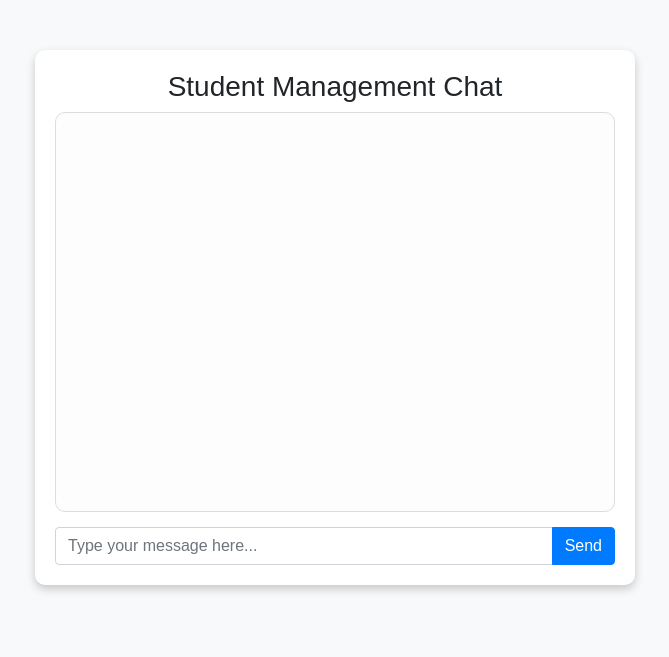
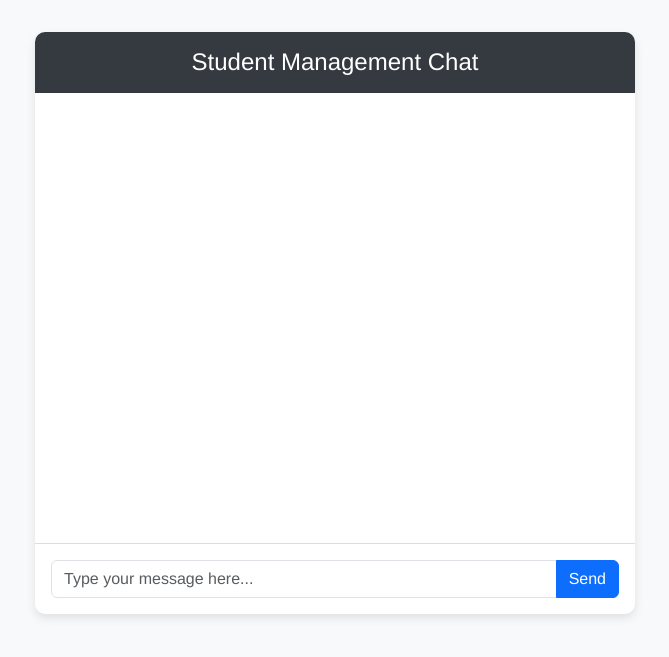
Before and after one commit to srjmnh/student_ai, a Flask app: page / in a window 1280 px wide. Shown: the top 657 px of the page, without its empty margins (305-974 px from the left). Run offline with Flask 2, Linux system fonts and the light colour scheme; parts of the project's set-up code (start-up, migrations or seed data) failed here and were passed over; some libraries are stand-ins or nearby versions.

Commit message:
Update index.html

```diff
--- a/templates/index.html
+++ b/templates/index.html
@@ -1,97 +1,150 @@
 <!DOCTYPE html>
-<html>
+<html lang="en">
 <head>
+  <meta charset="UTF-8" />
+  <!-- Ensures mobile responsiveness -->
+  <meta name="viewport" content="width=device-width, initial-scale=1.0" />
+
   <title>Student Management Chat</title>
-    <link rel="stylesheet" href="https://maxcdn.bootstrapcdn.com/bootstrap/4.5.2/css/bootstrap.min.css">
+
+  <!-- Bootstrap 5 CSS -->
+  <link
+    href="https://cdn.jsdelivr.net/npm/bootstrap@5.3.0/dist/css/bootstrap.min.css"
+    rel="stylesheet"
+  />
+
   <style>
     body {
-            font-family: Arial, sans-serif;
       background-color: #f8f9fa;
+      font-family: "Helvetica Neue", Arial, sans-serif;
+      margin: 0;
+      padding: 0;
     }
-        .chat-container {
+
+    .chat-wrapper {
       max-width: 600px;
-            margin: 50px auto;
-            background: #fff;
+      margin: 2rem auto;
       border-radius: 10px;
-            box-shadow: 0 4px 10px rgba(0, 0, 0, 0.2);
-            padding: 20px;
+      background-color: #fff;
+      box-shadow: 0 4px 10px rgba(0, 0, 0, 0.1);
     }
+
+    .chat-header {
+      background-color: #343a40; /* Dark color for header */
+      color: #fff;
+      padding: 1rem;
+      border-radius: 10px 10px 0 0;
+    }
+
+    .chat-body {
+      height: 450px;
+      overflow-y: auto; /* Scrollable chat area */
+      padding: 1rem;
+    }
+
     .chat-bubble {
-            margin: 10px 0;
-            padding: 10px 15px;
+      padding: 0.75rem 1rem;
+      margin-bottom: 0.75rem;
       border-radius: 15px;
-            max-width: 70%;
-            line-height: 1.4;
+      max-width: 75%;
+      word-wrap: break-word;
     }
+
     .user-message {
       background-color: #007bff;
-            color: white;
+      color: #fff;
       align-self: flex-end;
+      border-bottom-right-radius: 0;
     }
+
     .ai-message {
       background-color: #e9ecef;
       align-self: flex-start;
+      border-bottom-left-radius: 0;
     }
-        .messages {
-            display: flex;
-            flex-direction: column;
-            height: 400px;
-            overflow-y: auto;
-            margin-bottom: 15px;
-            padding: 10px;
-            border: 1px solid #ddd;
-            border-radius: 10px;
-            background: #fdfdfd;
+
+    .chat-footer {
+      border-top: 1px solid #ddd;
+      padding: 1rem;
+      border-radius: 0 0 10px 10px;
     }
-        .input-group {
-            margin-top: 10px;
+
+    /* Responsive styling for smaller screens */
+    @media (max-width: 576px) {
+      .chat-body {
+        height: 350px;
+      }
+      .chat-wrapper {
+        margin: 1rem;
+      }
     }
   </style>
 </head>
+
 <body>
-    <div class="chat-container">
-        <h3 class="text-center">Student Management Chat</h3>
-        <div class="messages" id="messages">
-            <!-- Chat messages will appear here -->
+  <div class="chat-wrapper d-flex flex-column">
+    <!-- Header -->
+    <div class="chat-header text-center">
+      <h4 class="mb-0">Student Management Chat</h4>
     </div>
+
+    <!-- Chat Messages Container -->
+    <div class="chat-body d-flex flex-column" id="messages">
+      <!-- Chat messages will be appended here -->
+    </div>
+
+    <!-- Footer / Input Section -->
+    <div class="chat-footer">
       <div class="input-group">
-            <input type="text" id="userInput" class="form-control" placeholder="Type your message here...">
-            <div class="input-group-append">
+        <input
+          type="text"
+          id="userInput"
+          class="form-control"
+          placeholder="Type your message here..."
+        />
         <button class="btn btn-primary" onclick="sendPrompt()">Send</button>
       </div>
     </div>
   </div>
+
+  <!-- JavaScript -->
+  <!-- Bootstrap 5 JS (optional if you need Bootstrap components like modals, etc.) -->
+  <script
+    src="https://cdn.jsdelivr.net/npm/bootstrap@5.3.0/dist/js/bootstrap.bundle.min.js"
+  ></script>
 
   <script>
     const messagesContainer = document.getElementById('messages');
 
     function addMessage(text, sender) {
       const bubble = document.createElement('div');
-            bubble.className = `chat-bubble ${sender === 'user' ? 'user-message' : 'ai-message'}`;
+      bubble.classList.add('chat-bubble', sender === 'user' ? 'user-message' : 'ai-message');
       bubble.textContent = text;
+      // The chat-body is display: flex; flex-direction: column
       messagesContainer.appendChild(bubble);
       messagesContainer.scrollTop = messagesContainer.scrollHeight; // Auto-scroll to the newest message
     }
 
     async function sendPrompt() {
-            const userInput = document.getElementById('userInput').value;
-            if (!userInput.trim()) return;
+      const userInput = document.getElementById('userInput').value.trim();
+      if (!userInput) return;
 
-            // Add user's message to the chat
+      // Add user's message
       addMessage(userInput, 'user');
 
+      // Prepare request
       const requestOptions = {
         method: 'POST',
         headers: { 'Content-Type': 'application/json' },
-                body: JSON.stringify({ prompt: userInput })
+        body: JSON.stringify({ prompt: userInput }),
       };
 
       try {
         const response = await fetch('/process_prompt', requestOptions);
         const data = await response.json();
 
-                // The Flask backend typically returns JSON like {"message": "..."} or {"error": "..."}.
-                // So we check for message first, then error, then fallback to 'No response from AI.'
+        // The Flask backend typically returns JSON like:
+        // {"message": "..."} or {"error": "..."}
         addMessage(data.message || data.error || 'No response from AI.', 'ai');
       } catch (error) {
         console.error('Error:', error);
```
Lines whose indentation alone changed are shown as unchanged.
